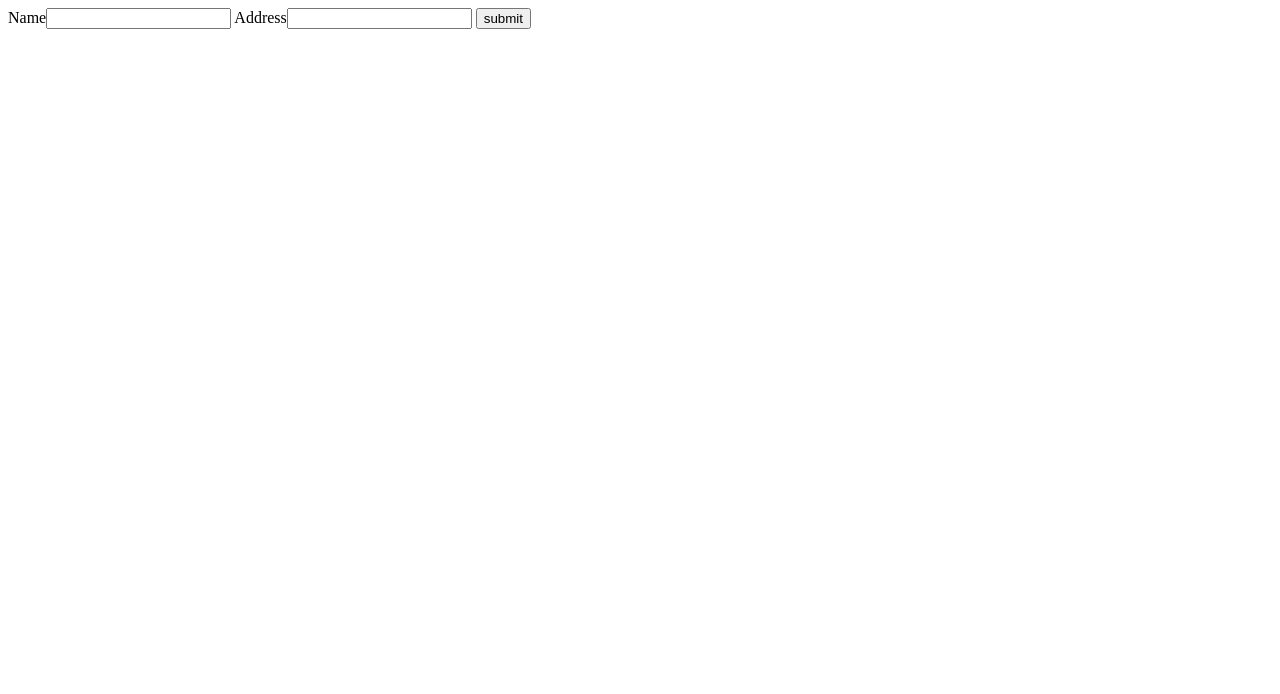
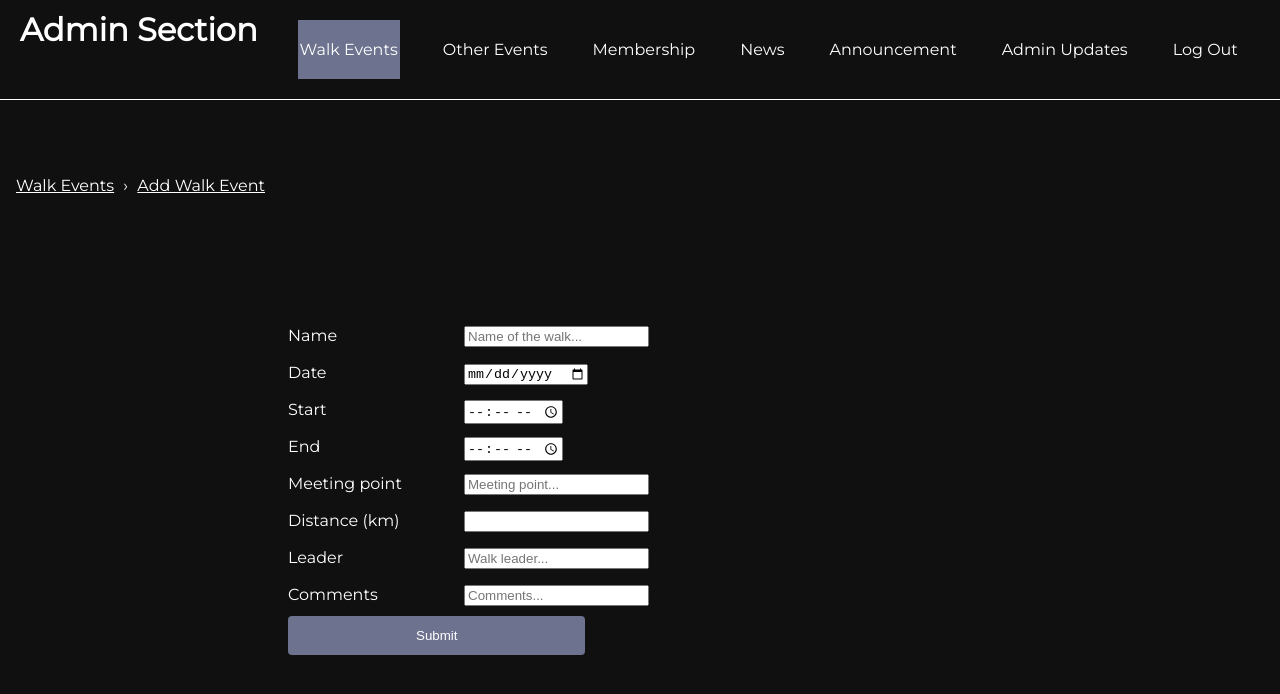
Before and after one commit to chriscarnold/rudimentary_webserver, a plain HTML site: page go-server/static/form.html in a window 1280 px wide. Drawn offline with Linux system fonts and the light colour scheme.

Commit message:
Added Styling to form page and adapted server accordingly

```diff
--- a/go-server/static/form.html
+++ b/go-server/static/form.html
@@ -1,15 +1,112 @@
-<!DOCTYPE html>
-<html>
+<!doctype html>
+<html lang="en">
     <head>
-        <meta charset="UTF-8"/>
+        <meta charset="utf-8">
+        <meta name="viewport" content="width=device-width, initial-scale=1">
+        <meta name="Add Walk Event" content="Form to add a Walk Event to the Admin Walking Club Website">
+        <meta name="Chris Arnold" content="Author Name">
+        <title>Add Walk Event</title>
+        <link href="https://fonts.googleapis.com/css2?family=Montserrat&display=swap" rel="stylesheet">
+        <link rel="stylesheet" href="q2b.css">
     </head>
     <body>
-        <div>
-            <form method="POST" action="/form">
-                <label>Name</label><input name="name" type="text" value=""/>
-                <label>Address</label><input name="address" type="text" value=""/>
 
-                <input type="submit" value="submit"/>
+        <header class="header">
+            <a href="/" class="logo">Admin Section</a>
+            <input class="menu-btn" type="checkbox" id="menu-btn" />
+            <label class="menu-icon" for="menu-btn"><span class="nav-icon"></span></label>
+            <ul class="menu">
+                <li><a href="#" class="current" >Walk Events</a></li>
+                <li><a href="#">Other Events</a></li>
+                <li><a href="#">Membership</a></li>
+                <li><a href="#">News</a></li>
+                <li><a href="#">Announcement</a></li>
+                <li><a href="#">Admin Updates</a></li>
+                <li><a href="https://www.oustudents.com/organisation/6348/">Log Out</a></li>
+            </ul>
+        </header>
+
+        <ul class="breadcrumbs">
+            <li class="breadcrumbs_items">
+                <a href="placeholder.html" class="breadcrumb_link">Walk Events</a>
+            </li>
+            <li class="breadcrumbs_items">
+                <a href="#" id="breadcrumb_link_active">Add Walk Event</a>
+            </li>
+        </ul>
+
+        <div class="container">
+            <form method="POST"  action="/form">
+                <div class="row">
+                    <div class="col-25">
+                        <label>Name</label>
+                    </div>
+                    <div class="col-75">
+                        <input name="walkname" required placeholder="Name of the walk...">
+                    </div>
+                </div>
+                <div class="row">
+                    <div class="col-25">
+                        <label>Date</label>
+                    </div>
+                    <div class="col-75">
+                        <input name="date" type=date min="2022-05-01" name="walk date" required>
+                    </div>
+                </div>
+                <div class="row">
+                    <div class="col-25">
+                        <label>Start</label>
+                    </div>
+                    <div class="col-75">
+                        <input name="start" type=time min="08:00" max="21:00" step="900" name="start time" required>
+                    </div>
+                </div>
+                <div class="row">
+                    <div class="col-25">
+                        <label>End</label>
+                    </div>
+                    <div class="col-75">
+                        <input name="end" type=time min="08:00" max="21:00" name="end time">
+                    </div>
+                </div>
+                <div class="row">
+                    <div class="col-25">
+                        <label>Meeting point</label>
+                    </div>
+                    <div class="col-75">
+                        <input name="meetingpt" required placeholder="Meeting point...">
+                    </div>
+                </div>
+                <div class="row">
+                    <div class="col-25">
+                        <label>Distance (km)</label>
+                    </div>
+                    <div class="col-75">
+                        <input name="distance" type="number" name="dist" required>
+                    </div>
+                </div>
+                <div class="row">
+                    <div class="col-25">
+                        <label>Leader</label>
+                    </div>
+                    <div class="col-75">
+                        <input name="lead" required placeholder="Walk leader...">
+                    </div>
+                </div>
+                <div class="row">
+                    <div class="col-25">
+                        <label>Comments</label>
+                    </div>
+                    <div class="col-75">
+                        <input name="Comments" required placeholder="Comments...">
+                    </div>
+                </div>
+                <div class="row">
+                    <input type="submit" value="Submit">
+                </div>
+                <div class="row">
+                    <input type="hidden" name="sessionID" value="abcd1234-ee56-ff78-9090" />
+                </div>
             </form>
         </div>
     </body>
--- /dev/null
+++ b/go-server/static/q2b.css
@@ -0,0 +1,261 @@
+/* General page style */
+body {
+    margin: 0;
+    font-family: 'Montserrat',Helvetica, sans-serif;
+    background-color: #101010;
+}
+
+/* General anchor tag style */
+a {
+    color: white;
+}
+
+/* Style for header */
+.header {
+    background-color: #101010;
+    position: fixed;
+    width: 100%;
+    border-bottom: 1px solid white;
+    z-index: 3;
+}
+
+  /* turning off the bullet points in the unordered list */
+.header ul {
+    margin: 0;
+    padding: 0;
+    list-style: none;
+    overflow: hidden;
+    background-color: #101010;
+}
+
+/* Styling individual anchor tags, make them block level elements so they can have padding and margin */
+.header li a {
+    display: block;
+    padding: 20px 20px;
+    border-right: 1px solid #101010;
+    text-decoration: none;
+}
+
+/* Syling the hover on the menu items */
+.header li a:hover,
+.header .menu-btn:hover {
+    background-color: rgba(125, 131, 163, 0.858);
+}
+
+/* Make the current menu item stand out */
+.current {
+    background-color: rgba(125, 131, 163, 0.858);
+}
+
+/* Styling OUWC logo */
+.header .logo {
+    display: block;
+    float: left;
+    font-size: 2em;
+    padding: 10px 20px;
+    text-decoration: none;
+    font-weight: 800;
+}
+
+/* Styling mobile menu and animations */
+.header .menu {
+    clear: both;
+    max-height: 0;
+    transition: max-height .2s ease-out;
+}
+
+/* Styling hamburger menu icon */
+/* Parent element that will float on the right on small screens*/
+.header .menu-icon {
+    cursor: pointer;
+    float: right;
+    padding: 28px 20px;
+    position: relative;
+    user-select: none;
+}
+
+/* Span element in the label to create the base of hamburger menu */
+.header .menu-icon .nav-icon {
+    background: white;
+    display: block;
+    height: 2px;
+    position: relative;
+    transition: background .3s ease-out;
+    width: 18px;
+}
+
+/* Using pseudo elements to create three bars that will be visible on a mobile view  */
+.header .menu-icon .nav-icon:before,
+.header .menu-icon .nav-icon:after {
+    background: white;
+    content: '';
+    display: block;
+    height: 100%;
+    position: absolute;
+    transition: all .3s ease-out;
+    width: 100%;
+}
+
+.header .menu-icon .nav-icon:before {
+    top: 5px;
+}
+
+.header .menu-icon .nav-icon:after {
+    top: -5px;
+}
+
+/* menu btn */
+/* hides the toggle*/
+.header .menu-btn {
+    display: none;
+}
+
+/* For when the menu botton is checked, we change height of the unordered list using the sibling selector ~
+transition has been set in .header .menu*/
+.header .menu-btn:checked ~ .menu {
+    max-height: 100%;
+}
+
+/* Setting animations of the hamburger menu when clicked to turn into an 'X' when the mobile menu is expanded
+This is the middle bar that will turn transparent to disappear*/
+
+.header .menu-btn:checked ~ .menu-icon .nav-icon {
+    background: transparent;
+}
+
+/* Top and bottom bar of the menu swing 45 degrees to form 'X' */
+.header .menu-btn:checked ~ .menu-icon .nav-icon:before {
+    transform: rotate(-45deg);
+    top:0;
+}
+
+.header .menu-btn:checked ~ .menu-icon .nav-icon:after {
+    transform: rotate(45deg);
+    top:0;
+}
+
+/* Style for breadcrumbs menu */
+.breadcrumbs{
+    position: fixed;
+    padding: 10rem 1rem;
+    font-family: 'Montserrat', sans-serif ;
+    font-size: 100%;
+}
+
+.breadcrumbs_items{
+    display: inline-block;
+}
+
+/* > symbol between menu items */
+.breadcrumbs_items:not(:last-of-type)::after{
+    content: '\203a';
+    margin: 0 5px;
+    color: white;
+}
+
+/* Style form inputs */
+input[type=text], select, textarea{
+    width: 100%;
+    padding: 12px;
+    border: 1px solid #ccc;
+    border-radius: 4px;
+    box-sizing: border-box;
+}
+
+/* Style form label */
+label {
+    padding: 0 12px 12px 0;
+    display: inline-block;
+    color: white;
+}
+
+/* Submit button */
+input[type=submit] {
+    background-color: rgba(125, 131, 163, 0.858);
+    color: white;
+    padding: 12px 8rem;
+    border: none;
+    border-radius: 4px;
+    cursor: pointer;
+    float: left;
+}
+
+
+.container {
+    border-radius: 5px;
+    padding: 20rem 18rem;
+}
+
+/* Floating column for the form labels */
+.col-25 {
+    float: left;
+    width: 25%;
+    margin-top: 6px;
+}
+
+/* Floating column for the form input boxes */
+.col-75 {
+    float: left;
+    width: 75%;
+    margin-top: 6px;
+}
+
+/* Clears the float after the final column */
+.row:after {
+    content: "";
+    display: table;
+    clear: both;
+}
+
+
+
+@media (min-width: 770px) {
+  .header li {
+      float: left;
+      padding: 20px;
+  }
+  .header li a {
+      padding: 20px 2px;
+  }
+  .header .menu {
+      clear: none;
+      float: left;
+      max-height: none;
+  }
+  .header .menu-icon {
+      display: none;
+  }
+}
+
+@media (min-width: 1220px) {
+    .header li {
+      float: left;
+      padding: 20px;
+    }
+}
+
+@media screen and (max-width: 950px) {
+    .col-25, .col-75, input[type=submit] {
+          width: 100%;
+          margin-top: 0;
+        }
+}
+
+@media screen and (max-width: 580px) {
+       .container{
+            width: 75%;
+        }
+}
+
+@media screen and (max-width: 780px) {
+    input[type=submit] {
+        background-color: rgba(125, 131, 163, 0.858);
+        color: white;
+        padding: 12px 12px;
+        border: none;
+        border-radius: 4px;
+        cursor: pointer;
+        float: left;
+        margin-top: 2rem;
+    }
+}
```
Also changed, not shown: go-server/static/q2b.html (added, +113 -0 lines), 1 other file.
